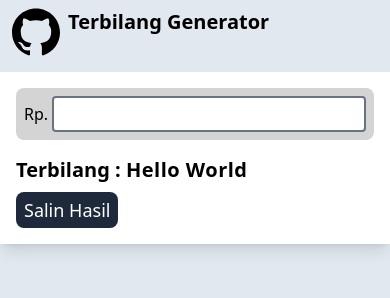
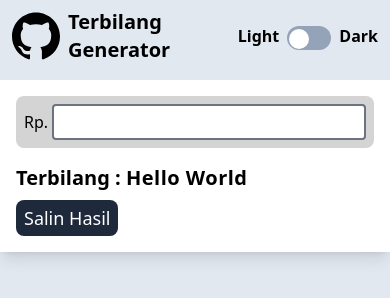
Before and after one commit to rikarani/terbilang, a website: page index.html in a window 390 px wide. Drawn offline with Linux system fonts and the light colour scheme.

Commit message:
bikin dark toggle

```diff
--- a/index.html
+++ b/index.html
@@ -1,5 +1,4 @@
 <!--
-  TODO: bikin toggle dark mode
   TODO: bikin dark mode nya
 -->
 
@@ -25,11 +24,11 @@
     <section id="navbar">
       <nav class="container box-border flex max-w-2xl justify-between px-3 py-2 sm:mx-auto">
         <!-- Logo & Tulisan -->
-        <div class="identitas flex">
+        <div class="identitas flex items-center">
           <!-- Logo Github -->
-          <div class="logo mr-2 h-12 w-12">
+          <div class="logo mr-2">
             <a href="">
-              <svg role="img" viewBox="0 0 24 24" xmlns="http://www.w3.org/2000/svg">
+              <svg role="img" viewBox="0 0 24 24" xmlns="http://www.w3.org/2000/svg" class="h-12 w-12">
                 <!-- <title>GitHub</title> -->
                 <path
                   d="M12 .297c-6.63 0-12 5.373-12 12 0 5.303 3.438 9.8 8.205 11.385.6.113.82-.258.82-.577 0-.285-.01-1.04-.015-2.04-3.338.724-4.042-1.61-4.042-1.61C4.422 18.07 3.633 17.7 3.633 17.7c-1.087-.744.084-.729.084-.729 1.205.084 1.838 1.236 1.838 1.236 1.07 1.835 2.809 1.305 3.495.998.108-.776.417-1.305.76-1.605-2.665-.3-5.466-1.332-5.466-5.93 0-1.31.465-2.38 1.235-3.22-.135-.303-.54-1.523.105-3.176 0 0 1.005-.322 3.3 1.23.96-.267 1.98-.399 3-.405 1.02.006 2.04.138 3 .405 2.28-1.552 3.285-1.23 3.285-1.23.645 1.653.24 2.873.12 3.176.765.84 1.23 1.91 1.23 3.22 0 4.61-2.805 5.625-5.475 5.92.42.36.81 1.096.81 2.22 0 1.606-.015 2.896-.015 3.286 0 .315.21.69.825.57C20.565 22.092 24 17.592 24 12.297c0-6.627-5.373-12-12-12"
@@ -41,13 +40,23 @@
 
           <!-- Tulisan Buat Website -->
           <div class="tulisan-website">
-            <h1 class="mt-[10px] text-xl font-bold">Terbilang Generator</h1>
+            <h1 class="text-xl font-bold">Terbilang Generator</h1>
           </div>
           <!-- Tulisan Buat Website -->
         </div>
         <!-- Logo & Tulisan -->
 
         <!-- Toggle Dark Mode -->
+        <div class="toggle flex items-center justify-evenly">
+          <span class="mr-2 font-semibold">Light</span>
+          <input type="checkbox" id="dark-mode" class="hidden" />
+          <label for="dark-mode" class="">
+            <div class="circle-wrapper relative mt-1 h-6 w-11 rounded-full bg-slate-400">
+              <div id="circle" class="absolute top-[3px] left-[2px] h-5 w-5 rounded-full bg-white transition duration-300 ease-in-out"></div>
+            </div>
+          </label>
+          <span class="ml-2 font-semibold">Dark</span>
+        </div>
         <!-- Toggle Dark Mode -->
       </nav>
     </section>
```
